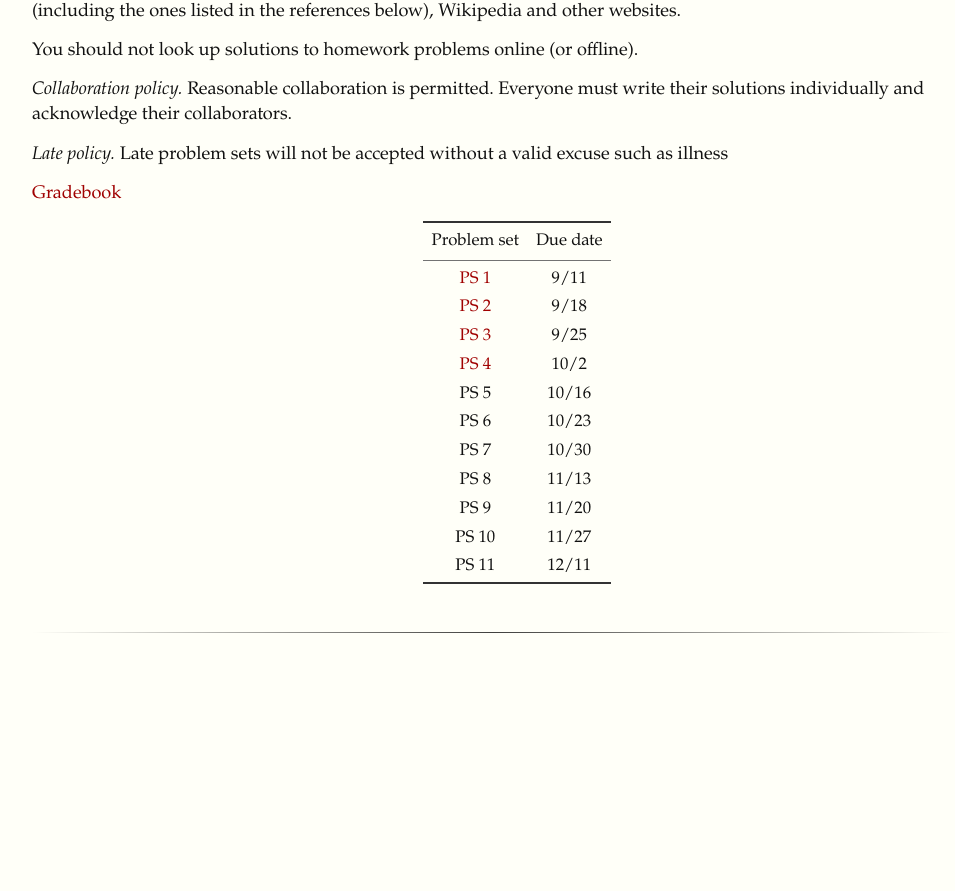
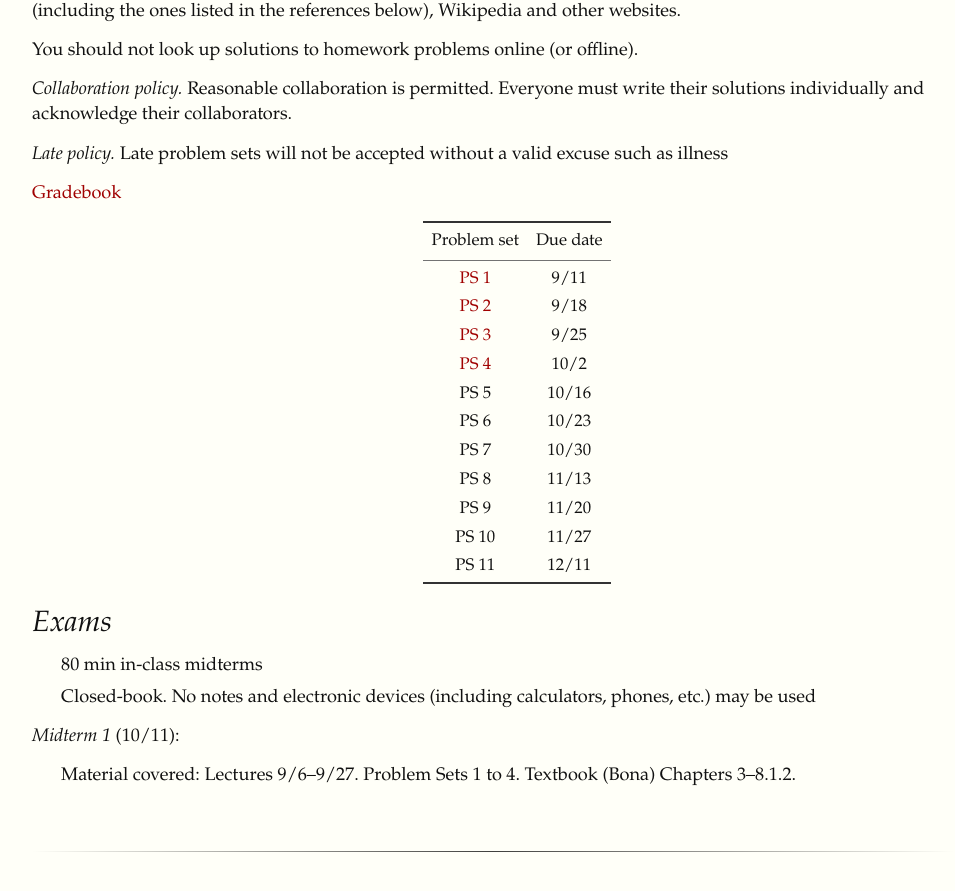
Before and after one commit to yufeizhao/yufeizhao.github.io, a Jekyll site: the page built from 211/index.md, in a window 1280 px wide and 900 px high, scrolled down 1448 px. Shown: the top 891 px of the window, without its empty margins (123-1078 px from the left). Built offline with Jekyll 4.4.1, drawn with Linux system fonts in a browser that asks for light colours; nearby versions of some CDN libraries; before the commit the page ends 2128 px from its top, so only the background shows below that.

Commit message:
practice midterm 1

```diff
--- a/211/index.md
+++ b/211/index.md
@@ -81,3 +81,12 @@ _Late policy._ Late problem sets will not be accepted without a valid excuse suc
 | PS 9 | 11/20 |
 | PS 10 | 11/27 |
 | PS 11 | 12/11 |
+
+## Exams
+
+* 80 min in-class midterms
+* Closed-book. No notes and electronic devices (including calculators, phones, etc.) may be used
+
+*Midterm 1* (10/11):
+
+* Material covered: Lectures 9/6--9/27. Problem Sets 1 to 4. Textbook (Bona) Chapters 3--8.1.2.
```
Also changed, not shown: 2 other files.
